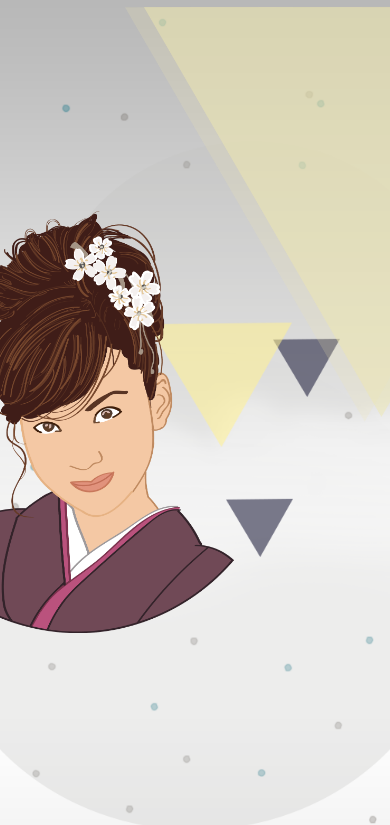
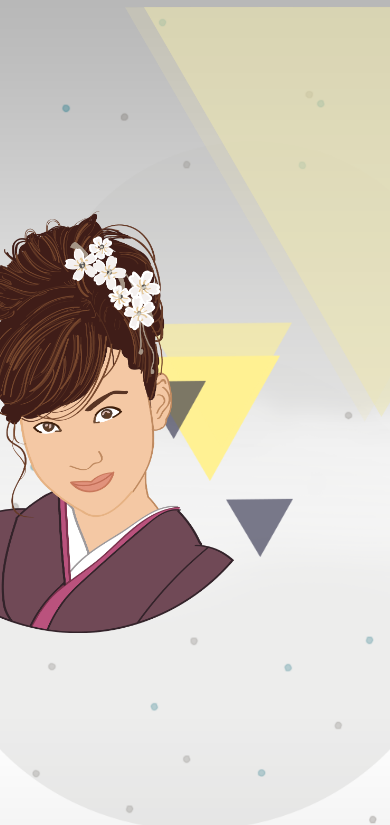
Before and after one commit to kimberlys/experimental-japan-site, a plain HTML site: page index.html in a window 390 px wide. Shown: the top 825 px of the page. Drawn offline with Linux system fonts and the light colour scheme.

Commit message:
Everything for now is in place. Including mobile screen.

```diff
--- a/index.html
+++ b/index.html
@@ -17,6 +17,7 @@
       <img class="purple-r" src="images/purple-r.png" height=7%>
       <img class="purple-l" src="images/purple-l.png" height=7%>
       <img class="left-o" src="images/left-o.png" height= 15%>
+      <img class="leftmid" src="images/leftmid.png" height= 15%>
 
 
   </section>
--- a/style.css
+++ b/style.css
@@ -56,8 +56,8 @@ img.purple-r {
 
 img.purple-l {
 	position:absolute;
-	left: 70%;
-	top: 40%;
+	left: 35.8%;
+	top: 45%;
 	z-index: 7;
 }
 
@@ -65,7 +65,14 @@ img.left-o {
 	position:absolute;
 	left: 38%;
 	top: 38%;
-	z-index: 7;
+	z-index: 6;
+}
+
+img.leftmid {
+	position:absolute;
+	left: 35%;
+	top: 42%;
+	z-index: 5;
 }
 
 @media all and (max-device-width: 480px) {
```
